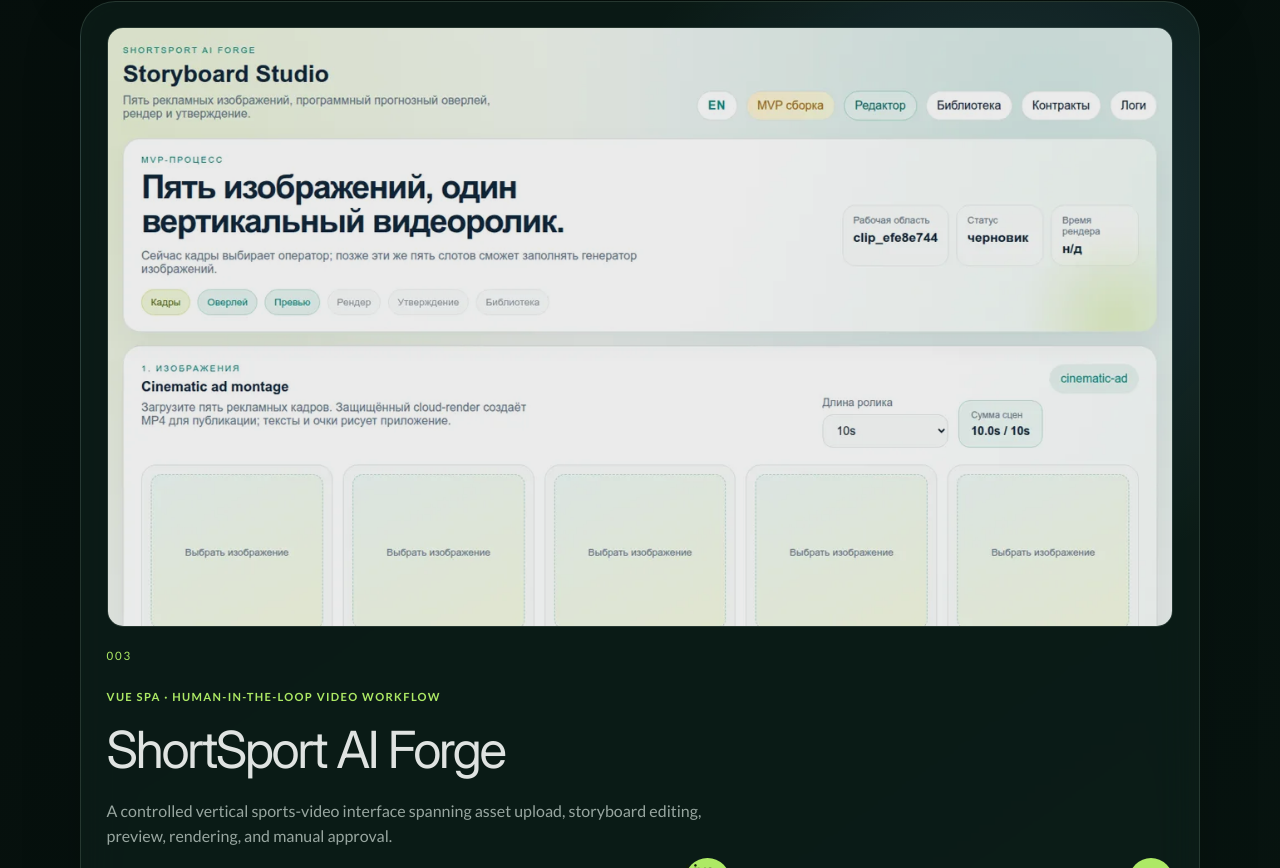
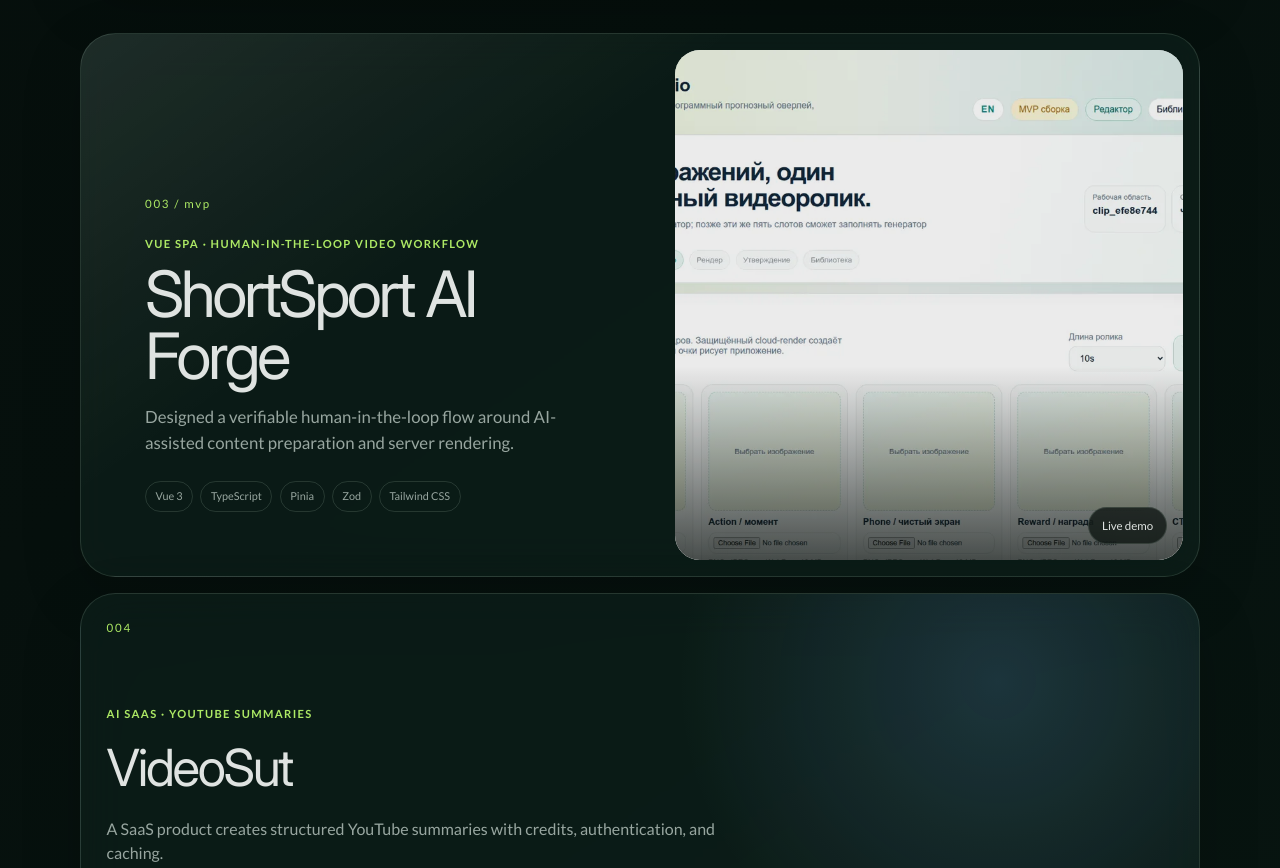
Before and after one commit to a197428/Portfolio.exe, a React (Vite) app: page / in a window 1280 px wide. Shown: the part 2252-3120 px from the top of the page. Built offline with nearby package versions, Linux system fonts and the light colour scheme.

Commit message:
feat: add ShortSport featured project card

```diff
--- a/src/locales/en.ts
+++ b/src/locales/en.ts
@@ -32,6 +32,8 @@
     watch: 'Watch presentation',
     posterAlt: 'TTLock Connector interface from the Bitrix24 application suite',
     localPosterAlt: 'Local AI Assistant extension interface',
+    shortSportPosterAlt: 'ShortSport AI Forge storyboard editor interface',
+    liveDemo: 'Live demo',
   },
   method: {
     kicker: 'Engineering approach',
--- a/src/locales/ru.ts
+++ b/src/locales/ru.ts
@@ -32,6 +32,8 @@
     watch: 'Смотреть презентацию',
     posterAlt: 'Интерфейс TTLock Connector из набора приложений Bitrix24',
     localPosterAlt: 'Интерфейс расширения Local AI Assistant',
+    shortSportPosterAlt: 'Интерфейс редактора сторибордов ShortSport AI Forge',
+    liveDemo: 'Live demo',
   },
   method: {
     kicker: 'Инженерный подход',
--- a/src/pages/HomePage.tsx
+++ b/src/pages/HomePage.tsx
@@ -30,10 +30,14 @@
   const projects = getProjects(locale, role);
   const featured = projects.find((project) => project.slug === 'bitrix24-integrations')!;
   const localAi = projects.find((project) => project.slug === 'local-ai-assistant');
+  const shortSport = projects.find((project) => project.slug === 'shortsport-ai-forge');
   const otherProjects = projects.filter(
-    (project) => project.slug !== featured.slug && project.slug !== localAi?.slug,
+    (project) =>
+      project.slug !== featured.slug &&
+      project.slug !== localAi?.slug &&
+      project.slug !== shortSport?.slug,
   );
-  const bentoStartIndex = role === 'ai' ? 3 : 2;
+  const bentoStartIndex = role === 'ai' ? 4 : 3;
   const root = useRef<HTMLDivElement>(null);
 
   useAnimeScope(root, () => {
@@ -209,6 +213,33 @@
               </div>
             </Link>
           )}
+          {shortSport && (
+            <Link
+              className="featured-case glass-panel"
+              to={`/projects/${shortSport.slug}`}
+            >
+              <div className="featured-case-copy">
+                <span className="project-index">
+                  {role === 'ai' ? '003' : '002'} / {shortSport.status}
+                </span>
+                <p className="card-eyebrow">{shortSport.eyebrow}</p>
+                <h3>{shortSport.title}</h3>
+                <p>{shortSport.roleFocus[role]}</p>
+                <div className="tag-row">
+                  {shortSport.stack.slice(0, 5).map((item) => (
+                    <span key={item}>{item}</span>
+                  ))}
+                </div>
+              </div>
+              <div className="featured-visual">
+                <img
+                  src={shortSport.media?.poster}
+                  alt={t('projects.shortSportPosterAlt')}
+                />
+                <span>{t('projects.liveDemo')}</span>
+              </div>
+            </Link>
+          )}
           <BentoGrid projects={otherProjects} startIndex={bentoStartIndex} />
         </section>
 
```
Also changed, not shown: 2 other files (tests, documents, lock files or other folders).
